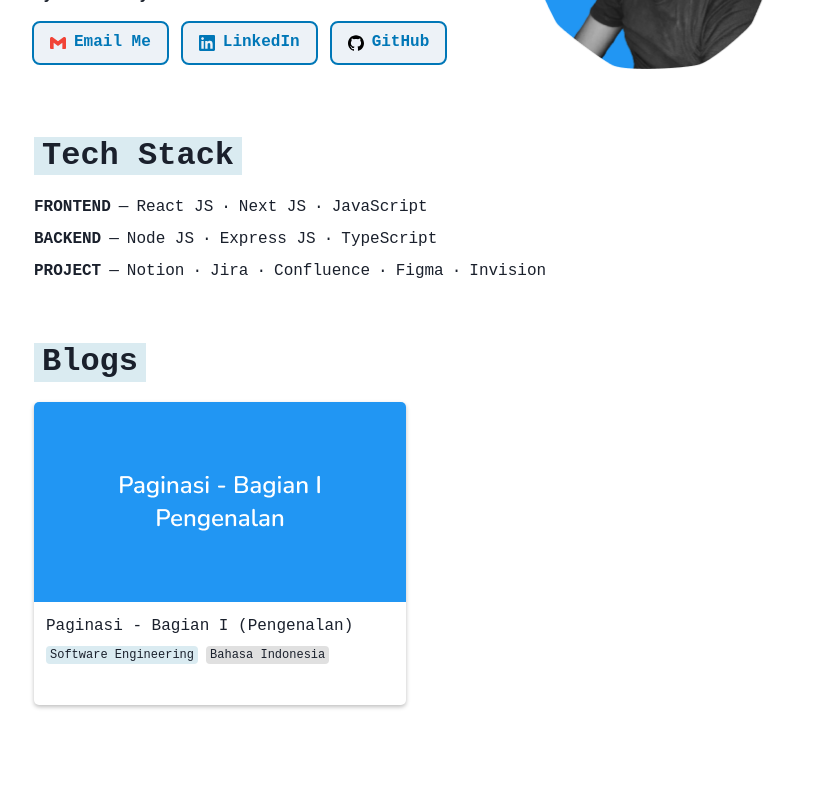
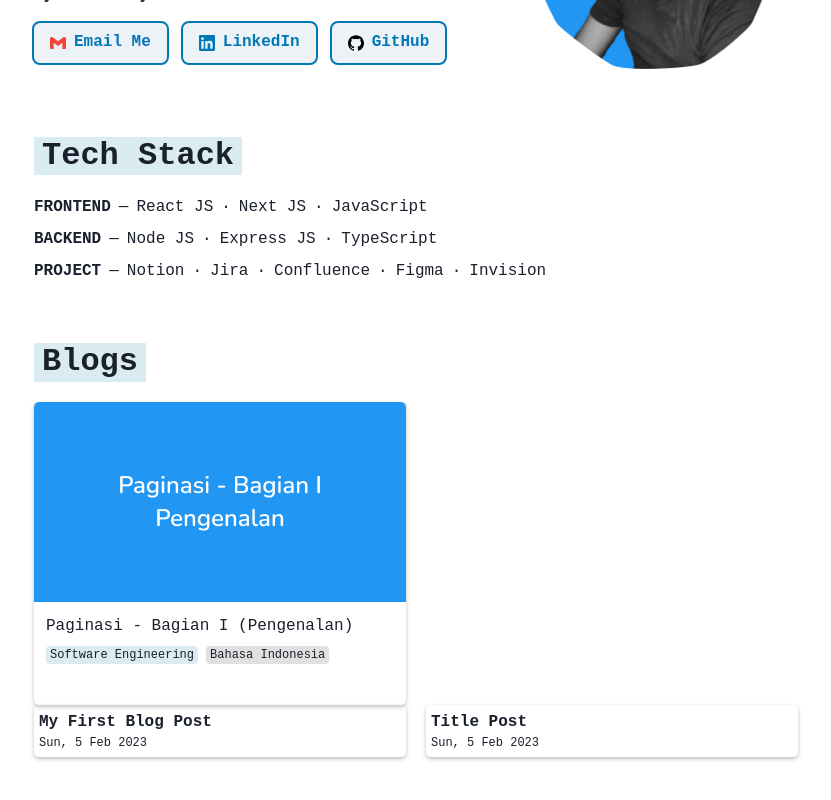
Before and after one commit to ricoputrap/ricoputra, a Next.js app: page / in a window 1280 px wide. Shown: the part 356-1156 px from the top of the page, without its empty margins (224-1055 px from the left). Built offline with nearby package versions, Linux system fonts and the light colour scheme.

Commit message:
+T1 feat(blogpost-markdown): setup initial configuration

```diff
--- /dev/null
+++ b/components/molecules/Post/index.tsx
@@ -0,0 +1,28 @@
+import React from 'react'
+import { TPost } from '../../../types/blog.types'
+import { Box, Text } from '@chakra-ui/react'
+
+const Post: React.FC<TPost> = ({ frontmatter, slug }) => {
+  const { title, description, date } = frontmatter;
+
+  return (
+    <Box
+      width={{ md: "300px", lg: "372px" }}
+      padding="5px"
+      borderRadius="5px"
+      boxShadow="0px 2px 4px rgba(0, 0, 0, 0.25)"
+    >
+      <Text
+        fontSize="16px"
+        fontWeight={600}
+      >
+        { title }
+      </Text>
+      <Text fontSize="12px">
+        { date }
+      </Text>
+    </Box>
+  )
+}
+
+export default Post
--- a/package.json
+++ b/package.json
@@ -14,6 +14,7 @@
     "@emotion/styled": "^11.10.0",
     "@fontsource/fira-code": "^4.5.11",
     "framer-motion": "^7.0.0",
+    "gray-matter": "^4.0.3",
     "next": "^12.2.4",
     "react": "^18.0.0",
     "react-dom": "^18.0.0"
--- a/pages/index.tsx
+++ b/pages/index.tsx
@@ -1,32 +1,70 @@
 import type { GetStaticProps, NextPage } from 'next'
+import fs from "fs"
+import matter from "gray-matter"
 import Layout from '../components/Layout'
 import Blogs from '../components/organisms/Blogs';
 import Hero from '../components/organisms/Hero';
 import TechStack from '../components/organisms/TechStack';
 import Base from '../core-ui/Base'
 import blogs from "../data/blogs.json";
+import path from 'path';
+import { TPost } from '../types/blog.types';
+import Post from '../components/molecules/Post';
+import { Flex } from '@chakra-ui/react';
 
 type Props = {
   blogs: any[]
+  posts: TPost[];
 }
 
-const Home: NextPage<Props> = ({ blogs }) => {
-  console.log(blogs)
+const Home: NextPage<Props> = ({ blogs, posts }) => {
+
   return (
     <Base>
       <Layout>
         <Hero />
         <TechStack />
         <Blogs data={ blogs } />
+
+        <Flex wrap="wrap" gap="20px" justifyContent="space-between">
+          {posts.map(post => (
+            <Post
+              key={ post.slug }
+              frontmatter={ post.frontmatter }
+              slug={ post.slug }
+            />
+          ))}
+        </Flex>
+
       </Layout>
     </Base>
   )
 }
 
 export const getStaticProps: GetStaticProps = async () => {
+  // get files from '/posts' directory
+  const files = fs.readdirSync(path.join('posts'));
+
+  // get sluf and frontmatter from posts
+  const posts = files.map(filename => {
+    const slug = filename.replace(".md", "");
+    const markdownWithMeta = fs.readFileSync(
+      path.join("posts", filename),
+      "utf-8"
+    );
+
+    const { data: frontmatter } = matter(markdownWithMeta);
+
+    return {
+      slug,
+      frontmatter
+    }
+  })
+
   return {
     props: {
-      blogs: blogs.data
+      blogs: blogs.data,
+      posts
     }
   }
 }
--- /dev/null
+++ b/posts/my-first-blog-post.md
@@ -0,0 +1,23 @@
+---
+title: My First Blog Post
+date: Sun, 5 Feb 2023
+descriptions: John Doe
+---
+
+# Introduction
+
+Welcome to my first blog post! In this post, I'll be discussing my recent experience building a web application using Next.js.
+
+# Next.js Overview
+
+Next.js is a popular framework for building server-rendered React applications. It provides a lot of features out of the box, such as automatic code splitting, optimized performance, and easy navigation.
+
+# Benefits of using Next.js
+
+- Easy setup and deployment
+- Improved performance through server-side rendering and automatic code splitting
+- Easy navigation with dynamic routes and automatic code splitting
+
+# Conclusion
+
+In conclusion, Next.js is a great choice for building web applications, especially for those who are new to the React ecosystem. I highly recommend giving it a try!
--- /dev/null
+++ b/posts/test.md
@@ -0,0 +1,12 @@
+---
+title: Title Post
+date: Sun, 5 Feb 2023
+description: This is the excerpt
+---
+
+## Heading Two
+
+* Item 1
+* Item 2
+
+Hello World!
```
Also changed, not shown: types/blog.types.ts (added, +10 -0 lines), 1 other file (tests, documents, lock files or other folders).
